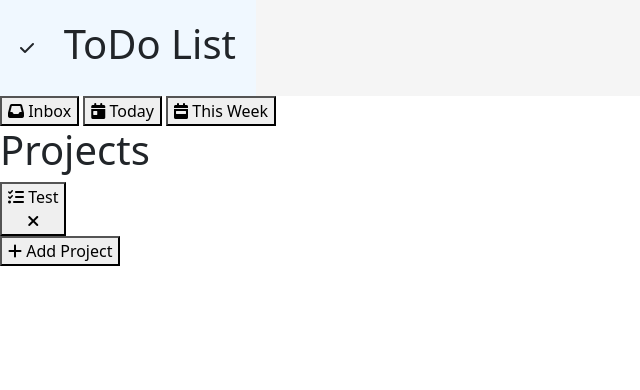
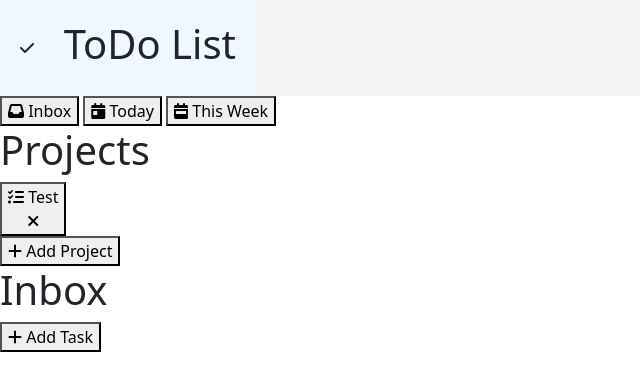
Before and after one commit to Vurnex/todo-app, a website built with webpack: page src/index.html in a window 1280 px wide. Shown: the whole page, without its empty margins (0-640 px from the left). Built offline with nearby package versions, Linux system fonts and the light colour scheme.

Commit message:
Add elements to the page

```diff
--- a/src/index.html
+++ b/src/index.html
@@ -103,6 +103,21 @@
 
             </nav>
 
+            <div class="project-preview">
+
+                <h1 class="project-name">Inbox</h1>
+
+                <div class="task-list"></div>
+
+                <button class="add-task">
+
+                    <i class="fas fa-plus"></i>
+                    Add Task
+
+                </button>
+
+            </div>
+
         </main>
 
     </body>
```
